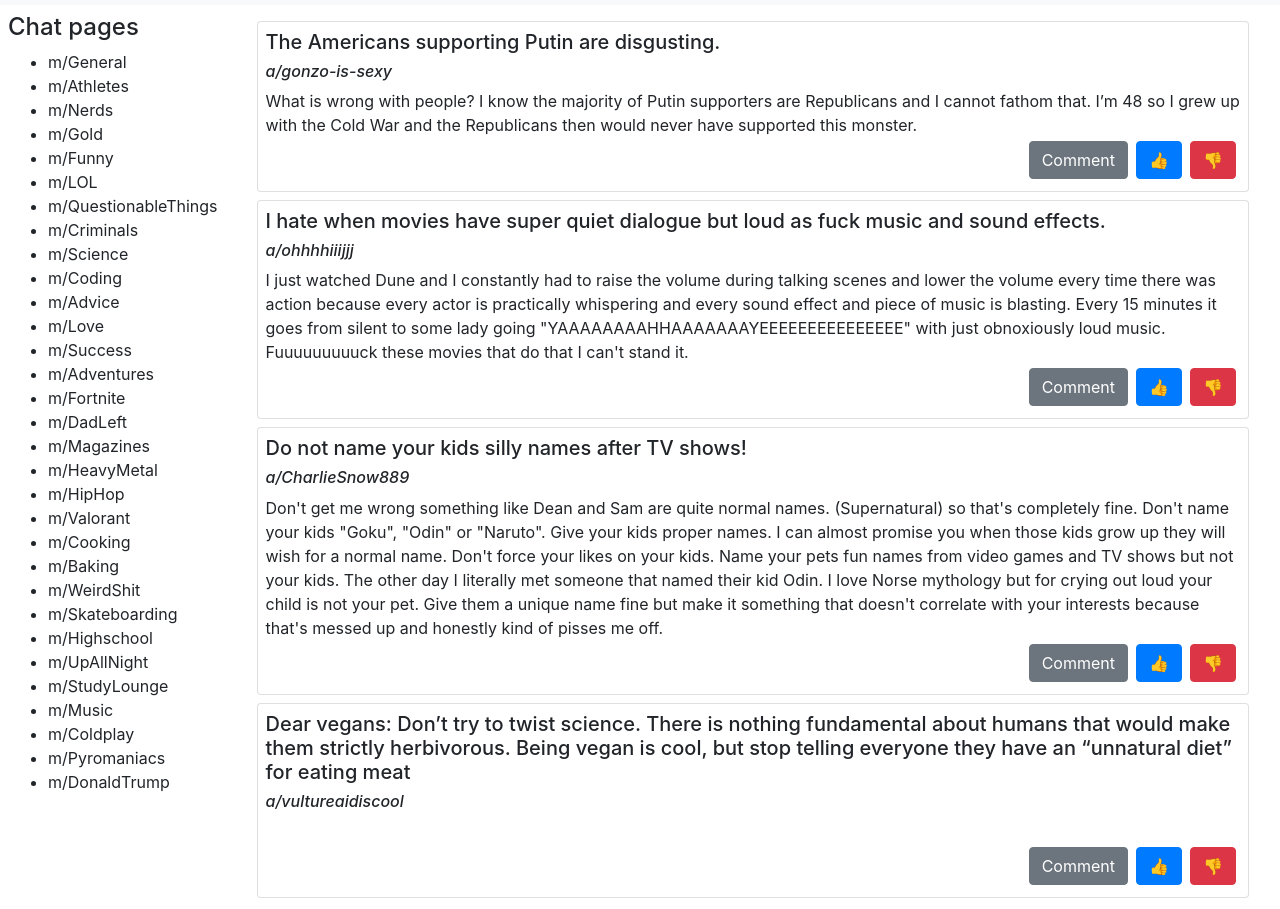
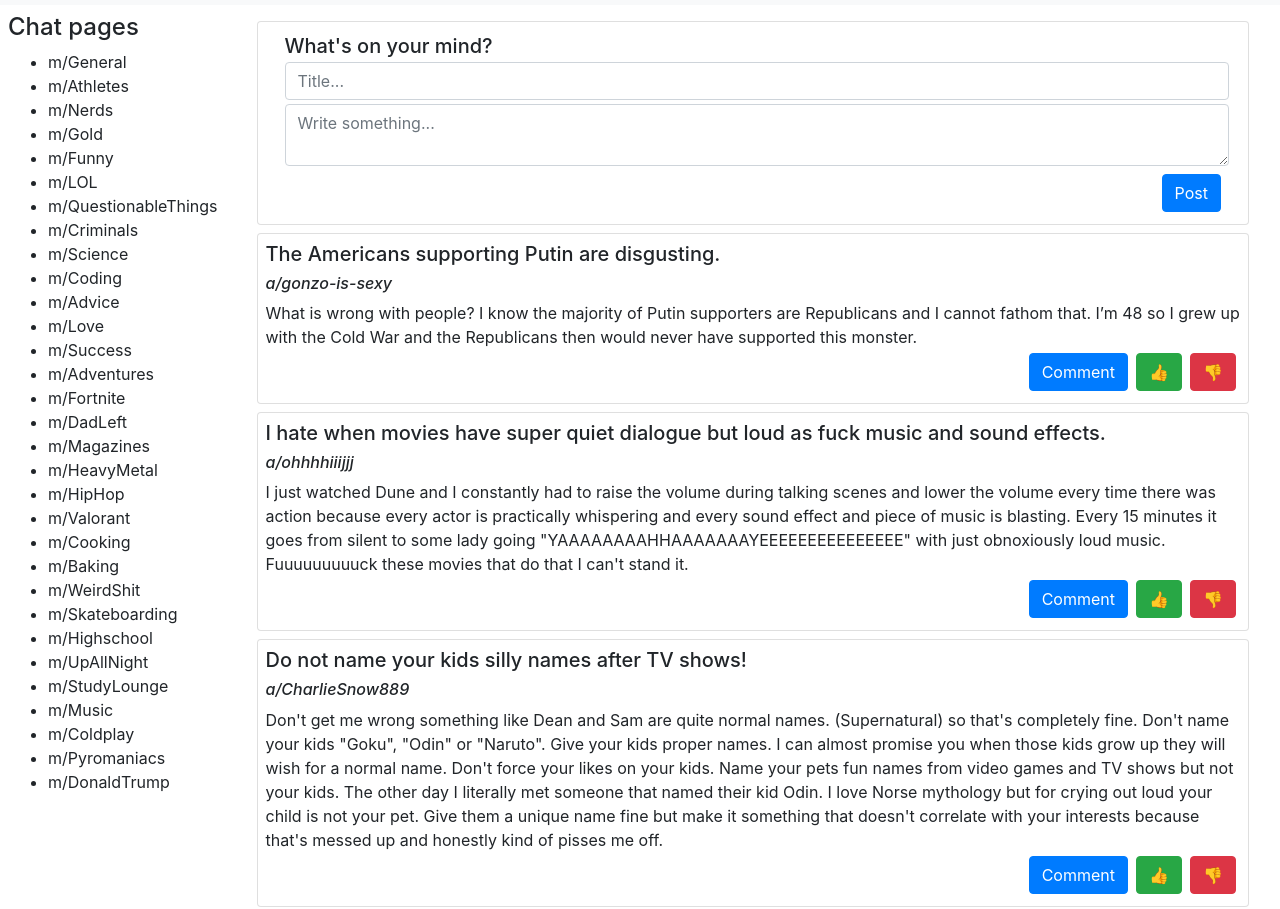
Before and after one commit to maclarenscott/webapp, a plain HTML site: page index.html in a window 1280 px wide. Shown: the part 77-986 px from the top of the page. Drawn offline with nearby package versions, Linux system fonts and the light colour scheme.

Commit message:
added post form, non functional

```diff
--- a/index.html
+++ b/index.html
@@ -91,17 +91,33 @@
                 </ul>
             </span>
             <span class="col m-2">
+                <div class="post">
+                    <div class="card m-2 p-2">
+
+                        <form class="container-fluid"action="">
+
+                                    <h5 class="row-10 m-1">What's on your mind?</h5>
+                                    <input type="text" class="row form-control m-1" placeholder="Title...">
+                                    <textarea class="row form-control m-1" style="min-width: 100%" placeholder="Write something..."></textarea>
+                                    <button class="row btn btn-primary float-right m-1">Post</button>
+
+                        </form>
+                    </div>
+                </div>
+                <div class="content">
                     <div class="card m-2 p-2">
                         <h5>The Americans supporting Putin are disgusting.</h5>
                         <h6><em>a/gonzo-is-sexy</em></h6>
-                    <p class="m-0">What is wrong with people? I know the majority of Putin supporters are Republicans
-                        and I cannot fathom that. I’m 48 so I grew up with the Cold War and the Republicans then would
+                        <p class="m-0">What is wrong with people? I know the majority of Putin supporters are
+                            Republicans
+                            and I cannot fathom that. I’m 48 so I grew up with the Cold War and the Republicans then
+                            would
                             never have supported this monster.
                             <br>
                             <span class="container">
                                 <button class="btn btn-danger float-right m-1">&#128078;</button>
-                            <button class="btn btn-primary float-right m-1">&#128077;</button>
-                            <button class="btn btn-secondary float-right m-1">Comment</button>
+                                <button class="btn btn-success float-right m-1">&#128077;</button>
+                                <button class="btn btn-primary float-right m-1">Comment</button>
                             </span>
 
 
@@ -110,47 +126,55 @@
                     <div class="card m-2 p-2">
                         <h5>I hate when movies have super quiet dialogue but loud as fuck music and sound effects.</h5>
                         <h6><em>a/ohhhhiiijjj</em></h6>
-                    <p class="m-0">I just watched Dune and I constantly had to raise the volume during talking scenes
-                        and lower the volume every time there was action because every actor is practically whispering
-                        and every sound effect and piece of music is blasting. Every 15 minutes it goes from silent to
+                        <p class="m-0">I just watched Dune and I constantly had to raise the volume during talking
+                            scenes
+                            and lower the volume every time there was action because every actor is practically
+                            whispering
+                            and every sound effect and piece of music is blasting. Every 15 minutes it goes from silent
+                            to
                             some lady going "YAAAAAAAAHHAAAAAAAYEEEEEEEEEEEEEEE" with just obnoxiously loud music.
                             Fuuuuuuuuuck these movies that do that I can't stand it.
                             <br>
                             <span class="container">
                                 <button class="btn btn-danger float-right m-1">&#128078;</button>
-                            <button class="btn btn-primary float-right m-1">&#128077;</button>
-                            <button class="btn btn-secondary float-right m-1">Comment</button>
+                                <button class="btn btn-success float-right m-1">&#128077;</button>
+                                <button class="btn btn-primary float-right m-1">Comment</button>
                             </span>
                         </p>
                     </div>
                     <div class="card m-2 p-2">
                         <h5>Do not name your kids silly names after TV shows!</h5>
                         <h6><em>a/CharlieSnow889</em></h6>
-                    <p class="m-0">Don't get me wrong something like Dean and Sam are quite normal names. (Supernatural)
+                        <p class="m-0">Don't get me wrong something like Dean and Sam are quite normal names.
+                            (Supernatural)
                             so that's completely fine.
 
                             Don't name your kids "Goku", "Odin" or "Naruto".
 
-                        Give your kids proper names. I can almost promise you when those kids grow up they will wish for
+                            Give your kids proper names. I can almost promise you when those kids grow up they will wish
+                            for
                             a normal name. Don't force your likes on your kids.
 
                             Name your pets fun names from video games and TV shows but not your kids.
 
-                        The other day I literally met someone that named their kid Odin. I love Norse mythology but for
+                            The other day I literally met someone that named their kid Odin. I love Norse mythology but
+                            for
                             crying out loud your child is not your pet.
 
-                        Give them a unique name fine but make it something that doesn't correlate with your interests
+                            Give them a unique name fine but make it something that doesn't correlate with your
+                            interests
                             because that's messed up and honestly kind of pisses me off.
                             <br>
                             <span class="container">
                                 <button class="btn btn-danger float-right m-1">&#128078;</button>
-                            <button class="btn btn-primary float-right m-1">&#128077;</button>
-                            <button class="btn btn-secondary float-right m-1">Comment</button>
+                                <button class="btn btn-success float-right m-1">&#128077;</button>
+                                <button class="btn btn-primary float-right m-1">Comment</button>
                             </span>
                         </p>
                     </div>
                     <div class="card m-2 p-2">
-                    <h5>Dear vegans: Don’t try to twist science. There is nothing fundamental about humans that would
+                        <h5>Dear vegans: Don’t try to twist science. There is nothing fundamental about humans that
+                            would
                             make them strictly herbivorous. Being vegan is cool, but stop telling everyone they have an
                             “unnatural diet” for eating meat</h5>
                         <h6><em>a/vultureaidiscool</em></h6>
@@ -158,10 +182,11 @@
                             <br>
                             <span class="container">
                                 <button class="btn btn-danger float-right m-1">&#128078;</button>
-                            <button class="btn btn-primary float-right m-1">&#128077;</button>
-                            <button class="btn btn-secondary float-right m-1">Comment</button>
+                                <button class="btn btn-success float-right m-1">&#128077;</button>
+                                <button class="btn btn-primary float-right m-1">Comment</button>
                             </span>
                         </p>
+                    </div>
                 </div>
             </span>
         </div>
```
Also changed, not shown: 1 other file. Lines whose indentation alone changed are shown as unchanged.
